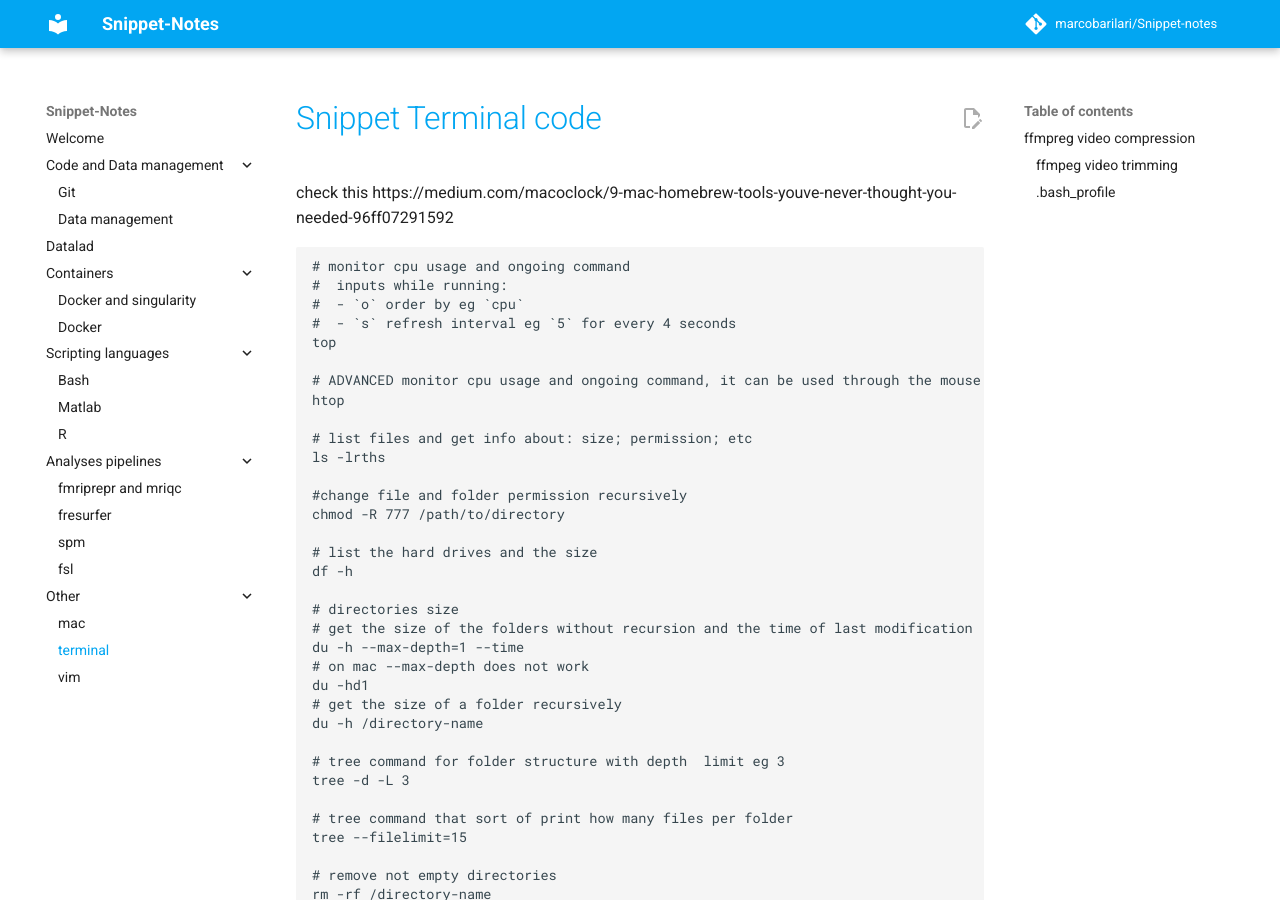
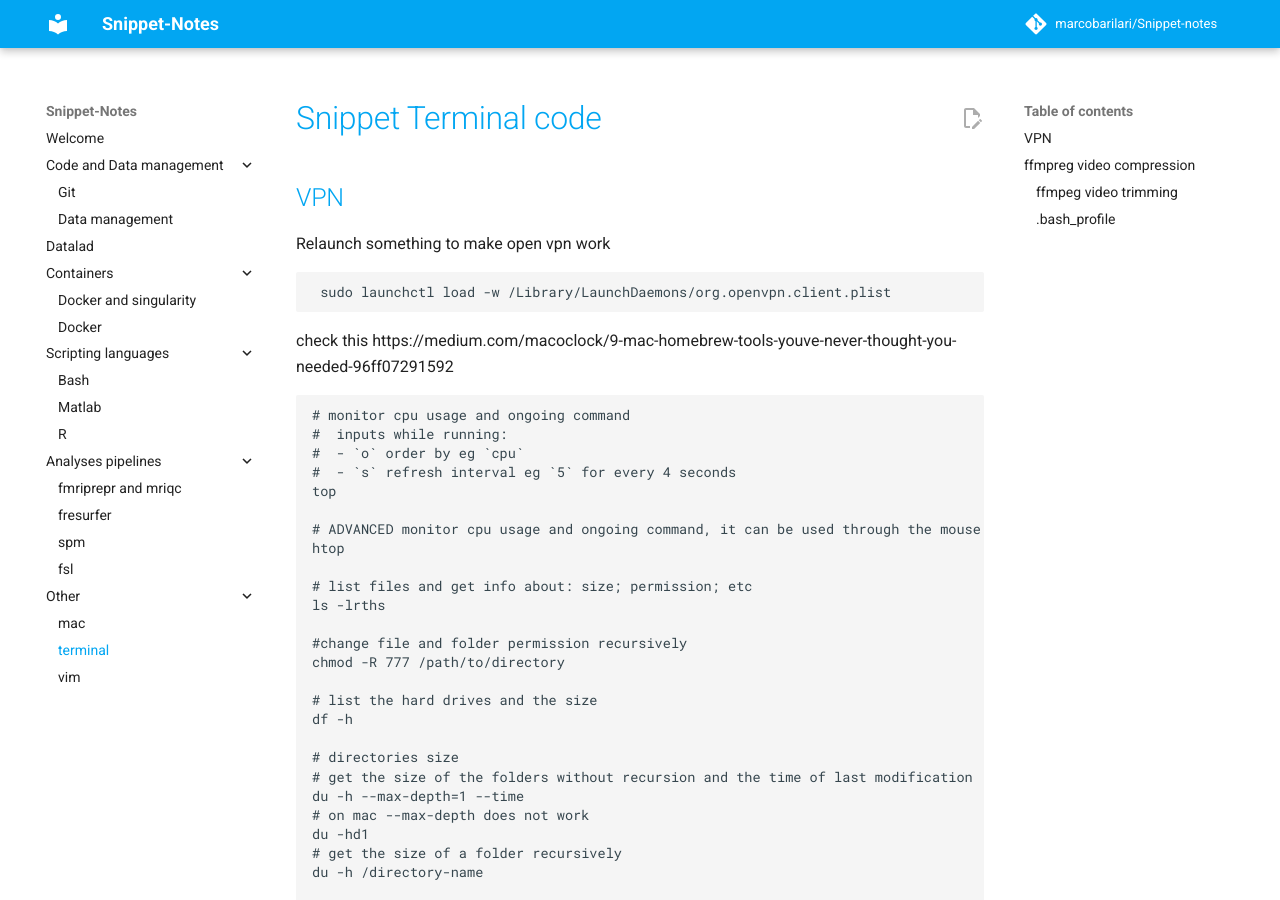
Before and after one commit to marcobarilari/Snippet-notes, an MkDocs documentation site: the page built from docs/terminal.md, in a window 1280 px wide and 900 px high. Built offline with MkDocs 1.6.1 and Material for MkDocs 9.7.7, drawn with Linux system fonts in a browser that asks for light colours; comment, search, counter and statistics services are not loaded.

Commit message:
Update terminal.md

````diff
--- a/docs/terminal.md
+++ b/docs/terminal.md
@@ -1,4 +1,11 @@
 # Snippet Terminal code
+
+## VPN
+
+Relaunch something to make open vpn work
+```bash
+ sudo launchctl load -w /Library/LaunchDaemons/org.openvpn.client.plist
+```
 
 check this https://medium.com/macoclock/9-mac-homebrew-tools-youve-never-thought-you-needed-96ff07291592
 
````
